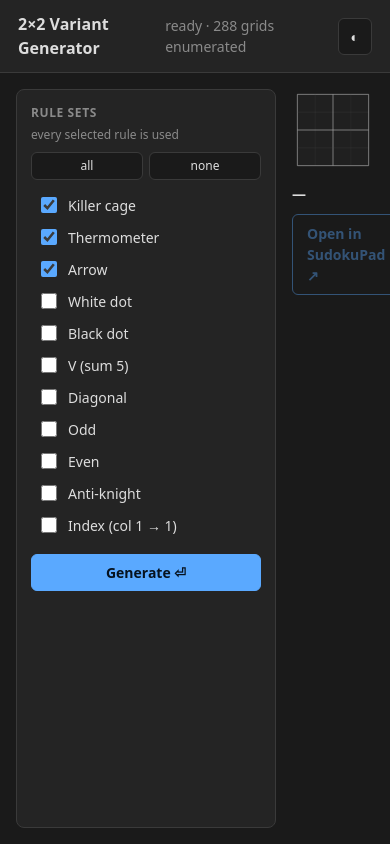
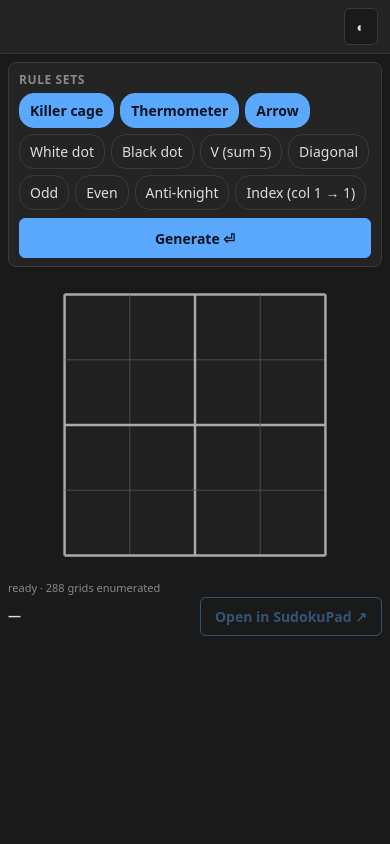
Before and after one commit to yakymp/sudoku4x4, a plain HTML site: page index.html in a window 390 px wide. Drawn offline with Linux system fonts and the light colour scheme.

Commit message:
mobile layout

```diff
--- a/index.html
+++ b/index.html
@@ -40,26 +40,44 @@
   #status { color:var(--muted); min-height:20px; }
   #status.bad { color:var(--bad); } #status.good { color:var(--good); }
   .title { font-weight:700; }
+  /* --- mobile: compact, fits without scrolling --- */
+  @media (max-width:700px) {
+    body { height:auto; min-height:100vh; overflow:auto; }
+    header { padding:8px 12px; gap:8px; }
+    h1 { font-size:14px; }
+    #status { font-size:11px; min-height:0; }
+    main { flex-direction:column; padding:8px; gap:8px; overflow:visible; }
+    .side { width:100%; overflow:visible; padding:8px 10px; }
+    .side h2 { margin:0 0 4px; }
+    /* rule sets as compact toggle chips that wrap */
+    .rules { display:flex; flex-direction:row; flex-wrap:wrap; gap:6px; margin-bottom:8px; }
+    label.rule { padding:6px 10px; min-height:32px; border:1px solid var(--border); border-radius:15px; gap:0; }
+    label.rule:hover { background:var(--bg); }
+    label.rule input { position:absolute; width:1px; height:1px; opacity:0; }
+    label.rule:has(input:checked) { background:var(--accent); color:#06121f; border-color:var(--accent); font-weight:600; }
+    #gen { min-height:40px; padding:8px; }
+    .content { overflow:visible; gap:5px; }
+    svg.board { width:min(100%, 300px); }
+    .rulestext { font-size:11px; padding:6px 9px; line-height:1.4; }
+    .meta .title { font-size:13px; }
+  }
 </style>
 </head>
 <body>
   <header>
-    <h1>2×2 Variant Generator</h1>
-    <span id="status"></span>
     <span class="spacer"></span>
     <button id="theme" title="toggle theme">◐</button>
   </header>
   <main>
     <div class="side">
       <h2>Rule sets</h2>
-      <div style="font-size:12px;color:var(--muted);margin:-4px 0 8px">every selected rule is used</div>
-      <div class="toolrow"><button id="all">all</button><button id="none">none</button></div>
       <div class="rules" id="rules"></div>
       <button class="primary" id="gen" style="width:100%">Generate ⏎</button>
     </div>
     <div class="content">
       <svg class="board" id="board" viewBox="0 0 368 368"></svg>
       <div class="meta">
+        <div id="status"></div>
         <div class="openrow">
           <span class="title" id="title">—</span>
           <span class="spacer"></span>
@@ -292,8 +310,6 @@ for(const [k,label,on] of RULE_LIST){const l=document.createElement("label");l.c
   l.innerHTML=`<input type="checkbox" value="${k}" ${on?"checked":""}><span>${label}</span>`;rulesEl.appendChild(l);}
 const boxes=()=>[...document.querySelectorAll("#rules input")];
 const selected=()=>boxes().filter(b=>b.checked).map(b=>b.value);
-document.getElementById("all").onclick=()=>boxes().forEach(b=>b.checked=true);
-document.getElementById("none").onclick=()=>boxes().forEach(b=>b.checked=false);
 
 // SVG preview
 const CS=80,M=24,SIZE=N*CS+2*M,SVGNS="http://www.w3.org/2000/svg";
```
